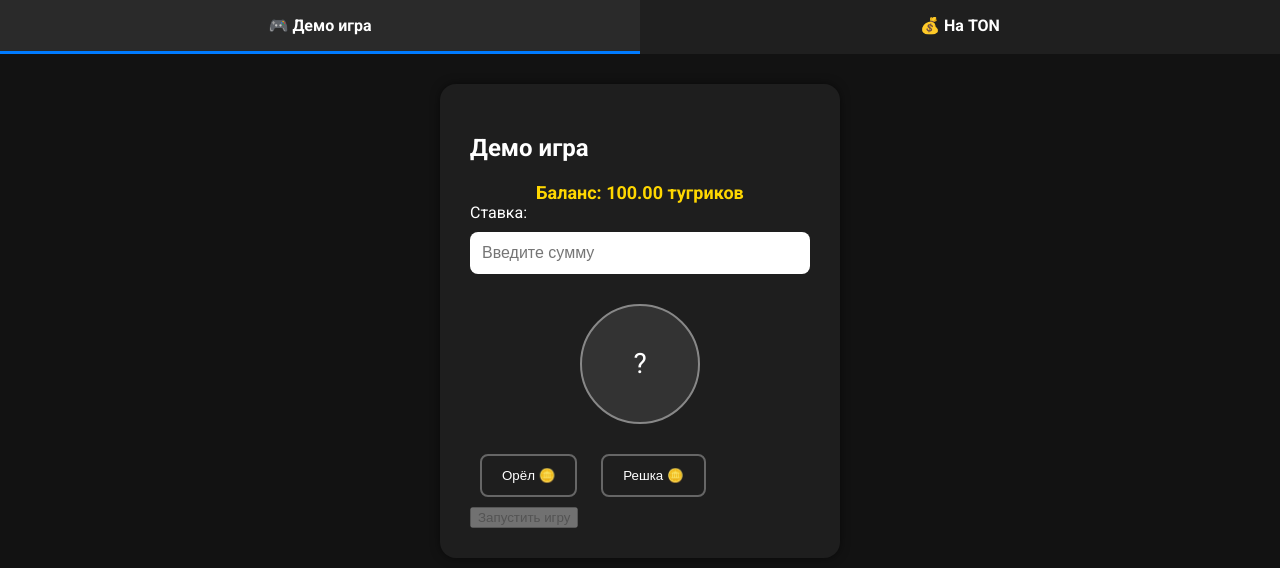
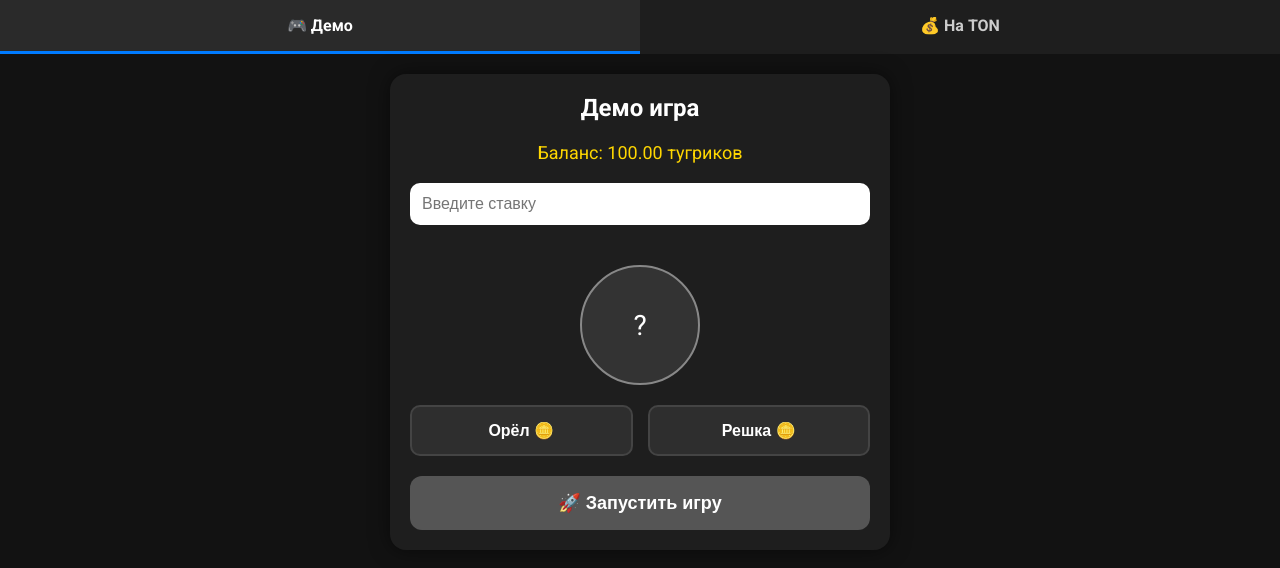
Before and after one commit to Sergey200102/coin-flip-webapp, a plain HTML site: page index.html in a window 1280 px wide. Drawn offline with Linux system fonts and the light colour scheme.

Commit message:
Add files via upload

```diff
--- a/index.html
+++ b/index.html
@@ -7,38 +7,42 @@
   <style>
     @import url('https://fonts.googleapis.com/css2?family=Roboto:wght@400;700&display=swap');
 
-    * { box-sizing: border-box; }
+    * {
+      box-sizing: border-box;
+      margin: 0;
+      padding: 0;
+    }
 
     body {
       font-family: 'Roboto', sans-serif;
-      margin: 0;
-      padding: 0;
       background-color: #121212;
-      color: white;
+      color: #fff;
     }
 
     .tabs {
       display: flex;
-      background-color: #1f1f1f;
+      background-color: #1e1e1e;
     }
 
     .tab {
       flex: 1;
+      padding: 16px;
       text-align: center;
-      padding: 16px;
       cursor: pointer;
       font-weight: bold;
-      border-bottom: 3px solid transparent;
+      color: #ccc;
+      transition: background 0.3s;
     }
 
     .tab.active {
+      background-color: #2a2a2a;
+      color: #fff;
       border-bottom: 3px solid #007bff;
-      background-color: #2a2a2a;
     }
 
     .tab-content {
       display: none;
-      padding: 30px 20px;
+      padding: 20px;
     }
 
     .tab-content.active {
@@ -46,27 +50,48 @@
     }
 
     .container {
-      max-width: 400px;
+      max-width: 500px;
       margin: auto;
-      background: #1e1e1e;
-      padding: 30px;
+      padding: 20px;
+      background-color: #1e1e1e;
       border-radius: 16px;
-      box-shadow: 0 0 10px rgba(0,0,0,0.5);
+      box-shadow: 0 0 20px rgba(0, 0, 0, 0.5);
+    }
+
+    h2 {
+      text-align: center;
+      margin-bottom: 20px;
+    }
+
+    .balance {
+      text-align: center;
+      margin-bottom: 20px;
+      font-size: 18px;
+      color: #ffd700;
+    }
+
+    input[type="number"] {
+      width: 100%;
+      padding: 12px;
+      font-size: 16px;
+      border-radius: 10px;
+      border: none;
+      margin-bottom: 20px;
     }
 
     .coin-wrapper {
+      display: flex;
+      justify-content: center;
+      margin: 20px 0;
       perspective: 1000px;
-      width: 120px;
-      height: 120px;
-      margin: 20px auto;
     }
 
     .coin {
-      width: 100%;
-      height: 100%;
+      width: 120px;
+      height: 120px;
       border-radius: 50%;
-      background: #333;
-      color: #fff;
+      background-color: #333;
+      color: white;
       display: flex;
       align-items: center;
       justify-content: center;
@@ -80,27 +105,27 @@
     }
 
     @keyframes flipCoin {
-      0% { transform: rotateY(0) rotateX(0); }
+      0% { transform: rotateY(0deg) rotateX(0deg); }
       100% { transform: rotateY(720deg) rotateX(720deg); }
     }
 
-    input[type="number"] {
-      width: 100%;
-      padding: 12px;
-      margin: 10px 0;
-      font-size: 16px;
-      border-radius: 8px;
-      border: none;
+    .choice-buttons {
+      display: flex;
+      gap: 15px;
+      margin-bottom: 20px;
     }
 
     .choice-button {
-      padding: 12px 20px;
-      margin: 10px;
-      border-radius: 8px;
-      border: 2px solid #666;
-      background-color: transparent;
+      flex: 1;
+      padding: 14px;
+      font-size: 16px;
+      font-weight: bold;
+      border-radius: 10px;
+      background-color: #2e2e2e;
       color: white;
+      border: 2px solid #444;
       cursor: pointer;
+      transition: background 0.3s, border 0.3s;
     }
 
     .choice-button.selected {
@@ -108,43 +133,42 @@
       border-color: #007bff;
     }
 
-    #playBtn {
+    #demoPlay {
       width: 100%;
-      padding: 14px;
+      padding: 16px;
       font-size: 18px;
-      margin-top: 20px;
+      font-weight: bold;
+      border-radius: 12px;
       border: none;
-      border-radius: 10px;
       background-color: #28a745;
       color: white;
       cursor: pointer;
+      transition: background 0.3s;
     }
 
-    #playBtn:disabled {
+    #demoPlay:disabled {
       background-color: #555;
       cursor: not-allowed;
     }
 
-    .balance {
-      margin-top: 20px;
-      font-weight: bold;
-      font-size: 18px;
+    .placeholder {
       text-align: center;
-      color: #ffd700;
+      color: #aaa;
+      font-size: 20px;
+      margin-top: 60px;
     }
 
-    .placeholder {
-      font-size: 20px;
-      text-align: center;
-      margin-top: 50px;
-      color: #888;
+    @media (max-width: 500px) {
+      .choice-buttons {
+        flex-direction: column;
+      }
     }
   </style>
 </head>
 <body>
 
   <div class="tabs">
-    <div class="tab active" onclick="switchTab('demo')">🎮 Демо игра</div>
+    <div class="tab active" onclick="switchTab('demo')">🎮 Демо</div>
     <div class="tab" onclick="switchTab('ton')">💰 На TON</div>
   </div>
 
@@ -153,19 +177,18 @@
       <h2>Демо игра</h2>
       <div class="balance" id="demoBalance">Баланс: 100 тугриков</div>
 
-      <label for="demoBet">Ставка:</label>
-      <input type="number" id="demoBet" placeholder="Введите сумму"/>
+      <input type="number" id="demoBet" placeholder="Введите ставку"/>
 
       <div class="coin-wrapper">
         <div class="coin" id="demoCoin"><span id="demoCoinText">?</span></div>
       </div>
 
-      <div>
+      <div class="choice-buttons">
         <button class="choice-button" id="demoHeads" onclick="selectDemo('Орёл 🪙', this)">Орёл 🪙</button>
         <button class="choice-button" id="demoTails" onclick="selectDemo('Решка 🪙', this)">Решка 🪙</button>
       </div>
 
-      <button id="demoPlay" onclick="playDemo()" disabled>Запустить игру</button>
+      <button id="demoPlay" onclick="playDemo()" disabled>🚀 Запустить игру</button>
     </div>
   </div>
 
@@ -182,7 +205,6 @@
       document.getElementById(tabId).classList.add('active');
     }
 
-    // ДЕМО ИГРА
     let demoBalance = 100;
     let demoChoice = null;
 
@@ -222,7 +244,7 @@
 
       demoCoin.classList.remove("flip");
       demoCoinText.innerText = "?";
-      void demoCoin.offsetWidth; // Reset animation
+      void demoCoin.offsetWidth;
       demoCoin.classList.add("flip");
 
       setTimeout(() => {
@@ -239,12 +261,12 @@
           }
           updateDemoBalance();
           checkDemoReady();
-        }, 500);
+        }, 600); // Показываем результат, потом сообщение
       }, 2000);
     }
 
-    // Инициализация
     updateDemoBalance();
   </script>
+
 </body>
 </html>
```
